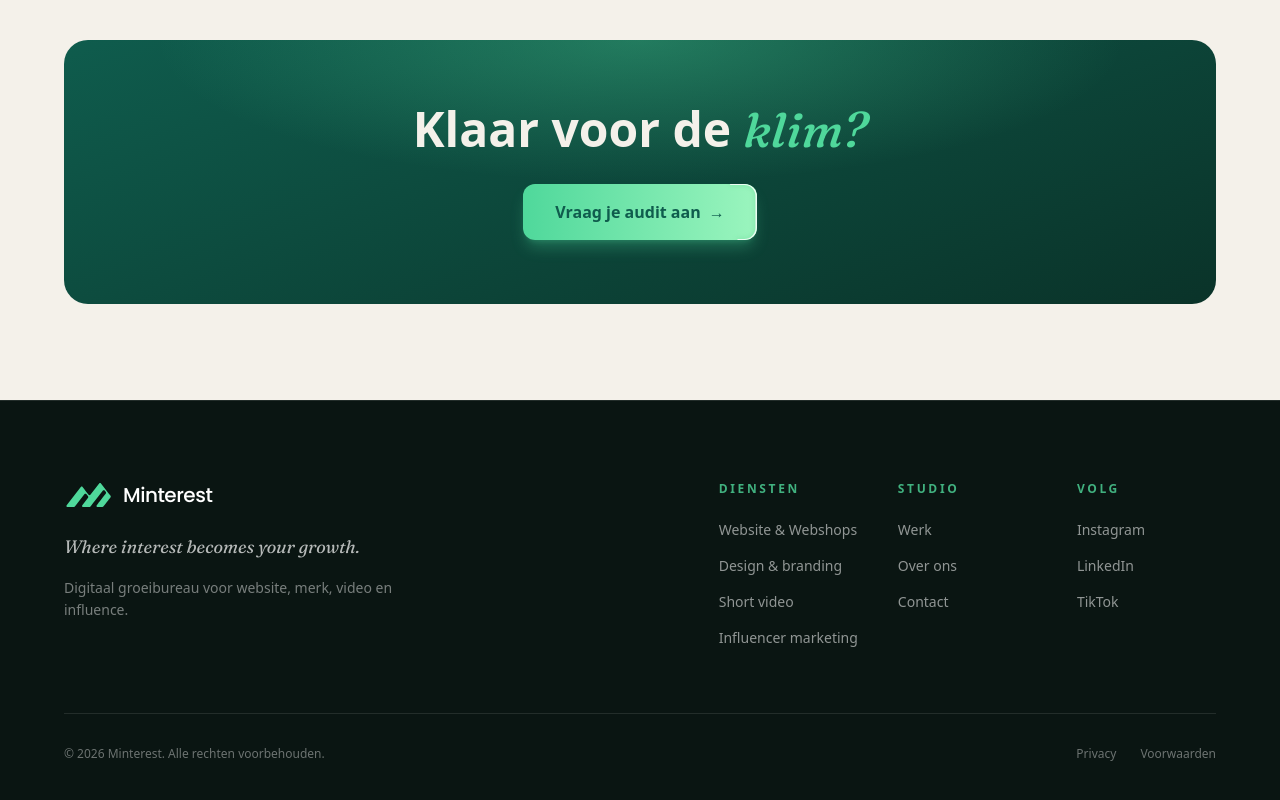
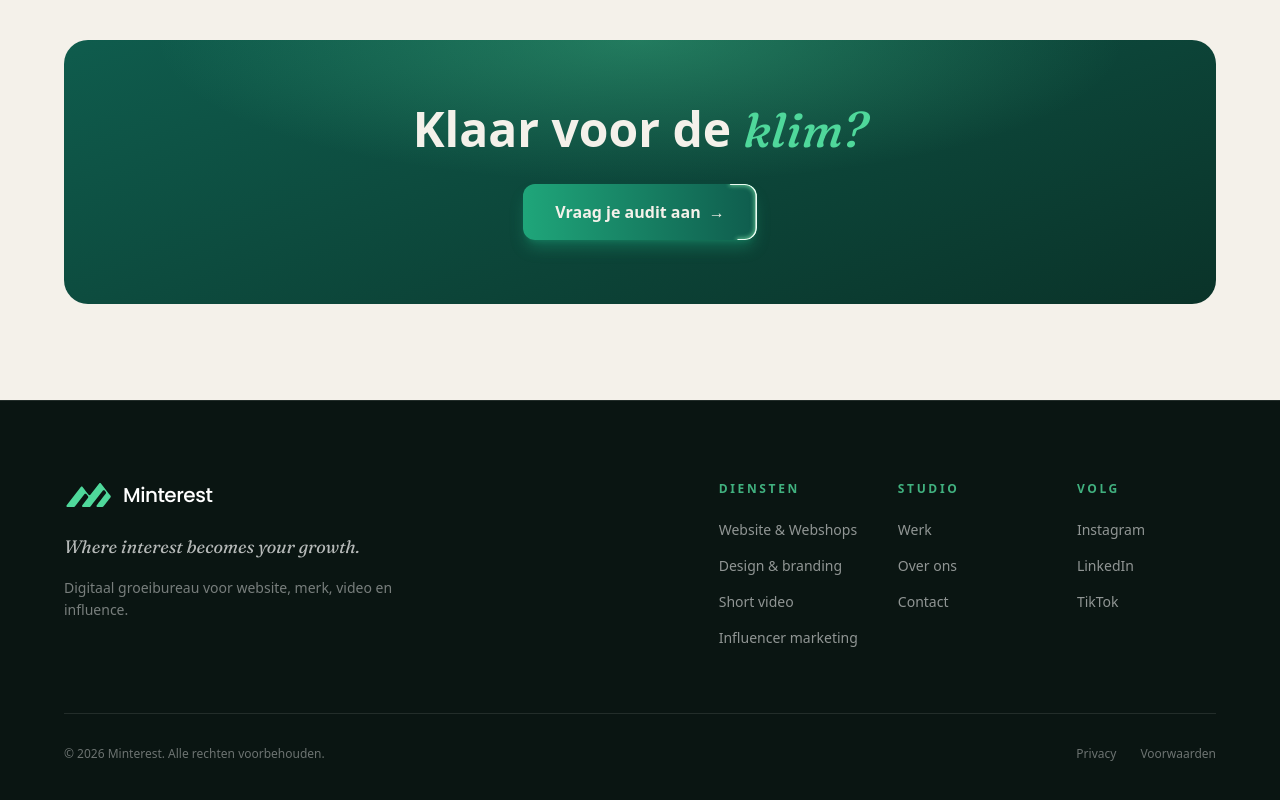
Before and after one commit to visionwebagency1/minterest, a React (Vite) app: page /website-audit in a window 1280 px wide. Shown: the part 2425-3225 px from the top of the page. Built offline with nearby package versions, Linux system fonts and the light colour scheme; a web font is replaced by a local one.

Commit message:
fix: white readable text on CTA buttons (darker gradient)
Co-Authored-By: Claude Opus 4.8 (1M context) <noreply@anthropic.com>

```diff
--- a/src/pages/Audit.tsx
+++ b/src/pages/Audit.tsx
@@ -145,7 +145,7 @@ export function Audit() {
               <a
                 href="#top"
                 onClick={(e) => { e.preventDefault(); window.scrollTo({ top: 0, behavior: 'smooth' }) }}
-                className="group relative inline-flex items-center justify-center gap-2 overflow-hidden rounded-xl bg-gradient-to-r from-mint to-lime-bright px-8 py-4 font-sans text-base font-semibold text-emerald-deep shadow-lg shadow-mint/30 transition-transform duration-300 hover:scale-[1.03]"
+                className="group relative inline-flex items-center justify-center gap-2 overflow-hidden rounded-xl bg-gradient-to-r from-emerald to-emerald-deep px-8 py-4 font-sans text-base font-semibold text-cream shadow-lg shadow-emerald/40 transition-transform duration-300 hover:scale-[1.03]"
               >
                 <BorderBeam rx={12} />
                 <span className="relative z-10">Vraag je audit aan</span>
--- a/src/pages/ServicePage.tsx
+++ b/src/pages/ServicePage.tsx
@@ -219,7 +219,7 @@ export function ServicePage({ slug }: { slug: keyof typeof SERVICES }) {
               </h2>
               <Link
                 to="/start"
-                className="group relative inline-flex items-center justify-center gap-2 overflow-hidden rounded-xl bg-gradient-to-r from-mint to-lime-bright px-8 py-4 font-sans text-base font-semibold text-emerald-deep shadow-lg shadow-mint/30 transition-transform duration-300 hover:scale-[1.03]"
+                className="group relative inline-flex items-center justify-center gap-2 overflow-hidden rounded-xl bg-gradient-to-r from-emerald to-emerald-deep px-8 py-4 font-sans text-base font-semibold text-cream shadow-lg shadow-emerald/40 transition-transform duration-300 hover:scale-[1.03]"
               >
                 <BorderBeam rx={12} />
                 <span className="relative z-10">Start jouw project</span>
--- a/src/sections/Pricing.tsx
+++ b/src/sections/Pricing.tsx
@@ -143,7 +143,7 @@ export function Pricing() {
                   to="/start"
                   className={`mt-9 inline-flex items-center justify-center gap-2 rounded-xl px-6 py-3.5 font-sans text-sm font-semibold transition-transform duration-300 hover:scale-[1.02] ${
                     p.popular
-                      ? 'bg-gradient-to-r from-mint to-lime-bright text-emerald-deep'
+                      ? 'bg-gradient-to-r from-emerald to-emerald-deep text-cream ring-1 ring-mint/40'
                       : 'bg-emerald-deep text-cream'
                   }`}
                 >
```
